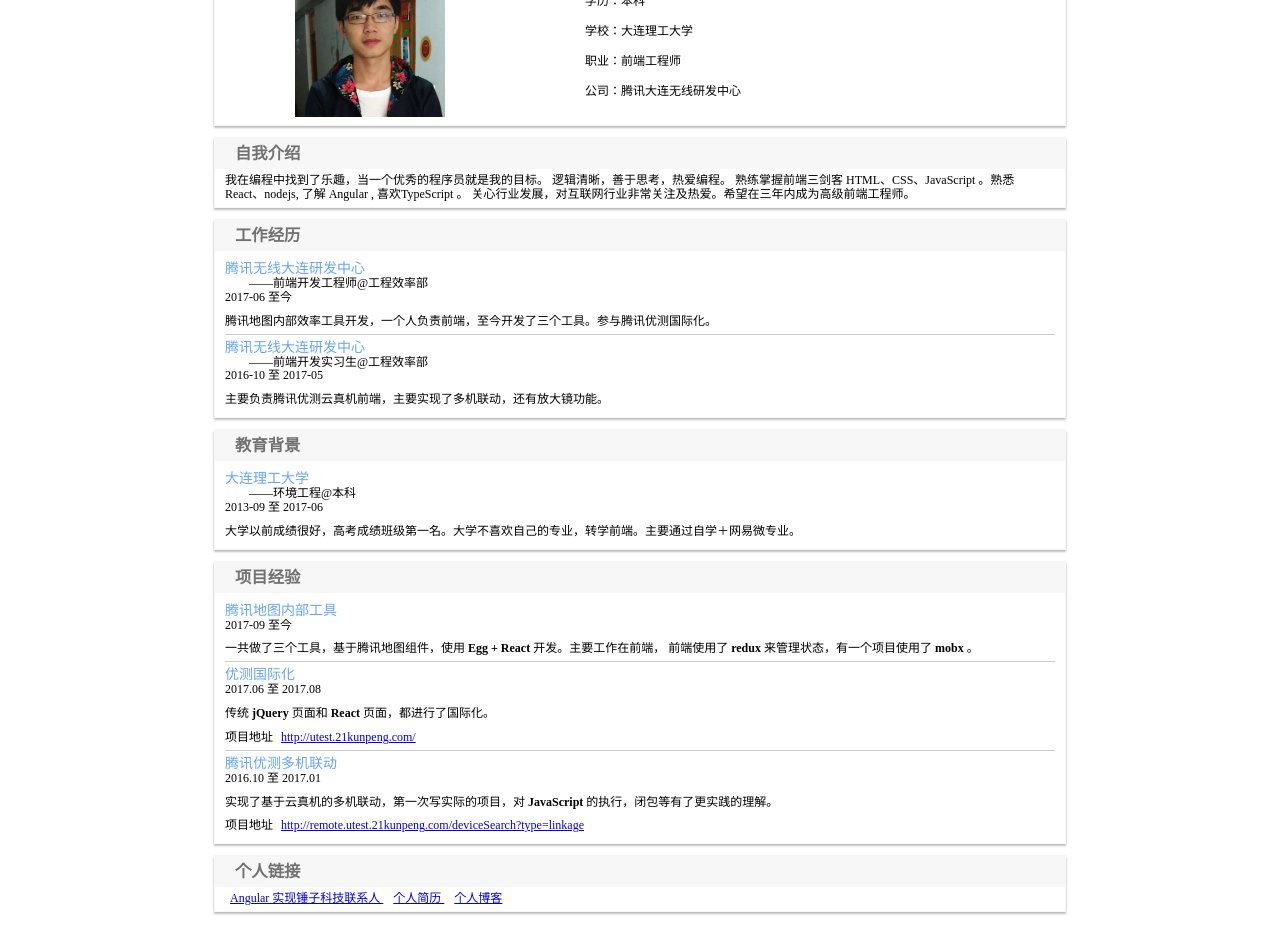
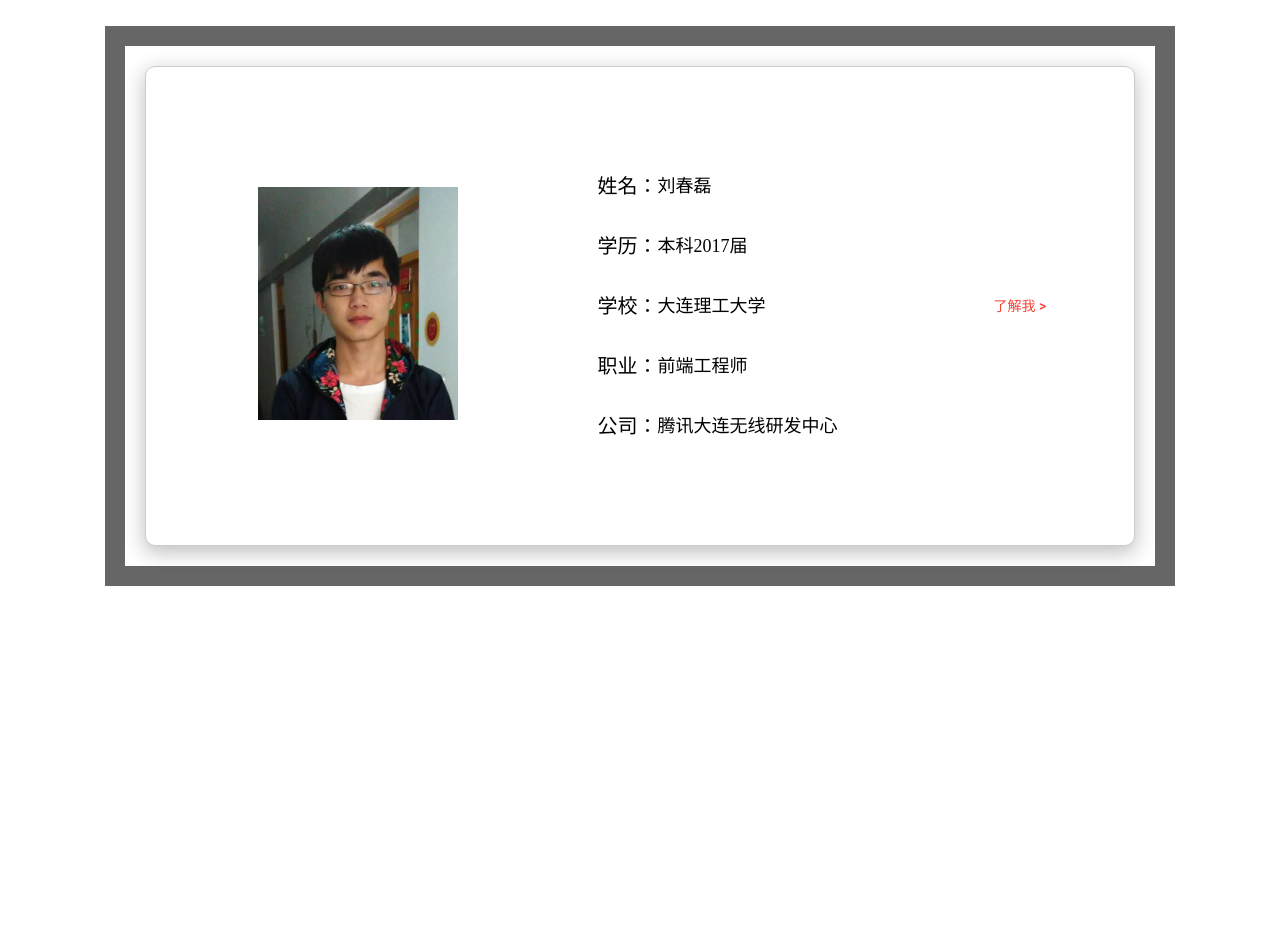
Before and after one commit to rannuo/my-resume, an Angular app: page / in a window 1280 px wide. Shown: the part 120-1058 px from the top of the page. After the commit the page ends 800 px from the top, so only its background shows below. Built offline with nearby package versions, Linux system fonts and the light colour scheme.

Commit message:
修改简历

```diff
--- a/src/app/app.component.html
+++ b/src/app/app.component.html
@@ -1,3 +1,3 @@
 <!--The content below is only a placeholder and can be replaced.-->
-<!-- <app-navbar></app-navbar> -->
+<app-navbar></app-navbar>
 <router-outlet></router-outlet>
--- a/src/app/app.module.ts
+++ b/src/app/app.module.ts
@@ -12,7 +12,7 @@ import { ContactComponent } from './contact/contact.component';
 import { CardViewerComponent } from './card-viewer/card-viewer.component';
 
 const appRoutes: Routes = [
-  { path: '', component: HistoryComponent },
+  { path: '', component: HomeComponent },
   { path: 'history', component: HistoryComponent },
   { path: 'about', component: ContactComponent }
 ];
--- a/src/app/card-viewer/card-viewer.component.css
+++ b/src/app/card-viewer/card-viewer.component.css
@@ -5,7 +5,7 @@
 .wraper {
   border: 1px solid rgba(0, 0, 0, 0.03);
   box-shadow: 0 2px 2px rgba(0, 0, 0, 0.24), 0 0 2px rgba(0, 0, 0, 0.12);
-  margin: 4px;
+  margin: 5px;
   transition: box-shadow .5s;
 }
 .wraper:hover {
@@ -18,7 +18,7 @@
   justify-content: center;
   height: 30px;
   line-height: 30px;
-  font-size: 14px;
+  font-size: 16px;
   padding: 8px 20px;
   color: rgba(0, 0, 0, 0.54);
   background: rgba(0, 0, 0, 0.03);
@@ -27,7 +27,7 @@
   flex: 1 1 auto;
 }
 .body {
-  padding: 5px 10px;
-  font-size: 12px;
+  padding: 10px 20px;
+  font-size: 14px;
   line-height: 1.15;
 }
--- a/src/app/history/history.component.css
+++ b/src/app/history/history.component.css
@@ -32,24 +32,24 @@
   line-height: 30px;
 }
 .work-exp {
-  padding: 5px 0;
-  line-height: 1.15;
+  padding: 10px 0;
+  line-height: 1.5;
 }
 .work-exp + .work-exp {
   border-top: 1px solid #ccc;
 }
 .company-name {
-  font-size: 14px;
+  font-size: 16px;
   color: #66a4f9;
 }
 .position-name {
   text-indent: 2em;
 }
 .work-time {
-  font-size: 12px;
+  font-size: 14px;
 }
 .work-content {
-  margin-top: 10px;
+  margin-top: 15px;
 }
 a {
   margin: 0 5px;
--- a/src/app/history/history.component.html
+++ b/src/app/history/history.component.html
@@ -10,7 +10,7 @@
       </div>
       <div class="info-item">
         <label>学历：</label>
-        <span>本科</span>
+        <span>本科2017届</span>
       </div>
       <div class="info-item">
         <label>学校：</label>
@@ -37,17 +37,11 @@
     <div class="company-name">腾讯无线大连研发中心</div>
     <div class="position-name">——前端开发工程师@工程效率部</div>
     <div class="work-time">2017-06 至今</div>
-    <div class="work-content">
-      腾讯地图内部效率工具开发，一个人负责前端，至今开发了三个工具。参与腾讯优测国际化。
-    </div>
   </div>
   <div class="work-exp">
     <div class="company-name">腾讯无线大连研发中心</div>
     <div class="position-name">——前端开发实习生@工程效率部</div>
     <div class="work-time">2016-10 至 2017-05</div>
-    <div class="work-content">
-      主要负责腾讯优测云真机前端，主要实现了多机联动，还有放大镜功能。
-    </div>
   </div>
 </app-card-viewer>
 <app-card-viewer title="教育背景">
@@ -62,18 +56,37 @@
 </app-card-viewer>
 <app-card-viewer title="项目经验">
   <div class="work-exp">
-    <div class="company-name">腾讯地图内部工具</div>
-    <div class="work-time">2017-09 至今</div>
+    <div class="company-name">多方案查看工具</div>
     <div class="work-content">
-      一共做了三个工具，基于腾讯地图组件，使用 <em>Egg + React</em> 开发。主要工作在前端，
-    前端使用了 <em>redux</em> 来管理状态，有一个项目使用了 <em>mobx</em> 。
+      针对地图的业务特性，使用 <em>React</em> + <em>mobx</em> 重构老 <em>jQuery</em>的项目
+    </div>
+  </div>
+  <div class="work-exp">
+    <div class="company-name">导航点管理与制作工具</div>
+    <div class="work-content">
+        使用 <em>Egg</em> + <em>React</em> + <em>redux-action</em> + <em>immutablejs</em>,
+      实现内外网隔离，一套代码发布内网和外网， 内网包含管理模块与制作模块，外网只有制作模块；
+    </div>
+  </div>
+  <div class="work-exp">
+    <div class="company-name">路线标注工具</div>
+    <div class="work-content">
+        使用 <em>Egg</em> + <em>React</em> + <em>redux-action</em>,
+      更多关注代码组织，性能优化
+    </div>
+  </div>
+  <div class="work-exp">
+    <div class="company-name">外包管理系统</div>
+    <div class="work-content">
+        项目技术 <em>Mysql</em> + <em>Node</em> + <em>express</em> + <em>ejs</em> + <em>jQuery</em>,
+      我负责其中的一个纵向的业务模块，实现了从前到后到数据库的业务流程。
     </div>
   </div>
   <div class="work-exp">
     <div class="company-name">优测国际化</div>
-    <div class="work-time">2017.06 至 2017.08</div>
+    <!-- <div class="work-time">2017.06 至 2017.08</div> -->
     <div class="work-content">
-      传统 <em>jQuery</em> 页面和 <em>React</em> 页面，都进行了国际化。
+      对传统的 <em>jQuery</em> 页面和 <em>React</em> 页面，采用了相应的方案，都进行了国际化。
     </div>
     <div class="work-content">
       项目地址
@@ -82,9 +95,10 @@
   </div>
   <div class="work-exp">
     <div class="company-name">腾讯优测多机联动</div>
-    <div class="work-time">2016.10 至 2017.01</div>
+    <!-- <div class="work-time">2016.10 至 2017.01</div> -->
     <div class="work-content">
-      实现了基于云真机的多机联动，第一次写实际的项目，对 <em>JavaScript</em> 的执行，闭包等有了更实践的理解。
+        主要负责腾讯优测云真机前端，实现了基于云真机的多机联动，还有放大镜功能。
+      第一次写实际的项目，对 <em>JavaScript</em> 有了更深入的理解。
     </div>
     <div class="work-content">
       项目地址
@@ -96,14 +110,14 @@
     </div>
   </div>
 </app-card-viewer>
-<app-card-viewer title="个人链接">
-  <a target="_blank" href="https://rannuo.github.io/smartisan-contacts/">
-    Angular 实现锤子科技联系人
-  </a>
-  <a target="_blank" href="https://rannuo.github.io/my-resume/">
-    个人简历
-  </a>
-  <a target="_blank" href="https://rannuo.github.io/">
-    个人博客
-  </a>
+<app-card-viewer title="联系方式">
+  <div>
+    E-mai: <a href="mailto:liuchunlei26@gmail.com">liuchunlei26@gmail.com</a>
+  </div>
+  <div>
+    QQ/Wechat: <a href="javascript: void(0)">2632119760</a>
+  </div>
+  <div>
+    TEL: <a href="javascript: void(0)">188 4082 6549</a>
+  </div>
 </app-card-viewer>
--- a/src/app/home/home.component.css
+++ b/src/app/home/home.component.css
@@ -10,8 +10,6 @@
   overflow: auto;
 }
 .main-wraper {
-  position: absolute;
-  top: 0px;
   display: flex;
   padding: 20px;
   border: 20px solid #666;
--- a/src/app/home/home.component.html
+++ b/src/app/home/home.component.html
@@ -16,7 +16,7 @@
     </div>
     <div class="info-item">
       <label>学历：</label>
-      <span>本科</span>
+      <span>本科2017届</span>
     </div>
     <div class="info-item">
       <label>学校：</label>
```
